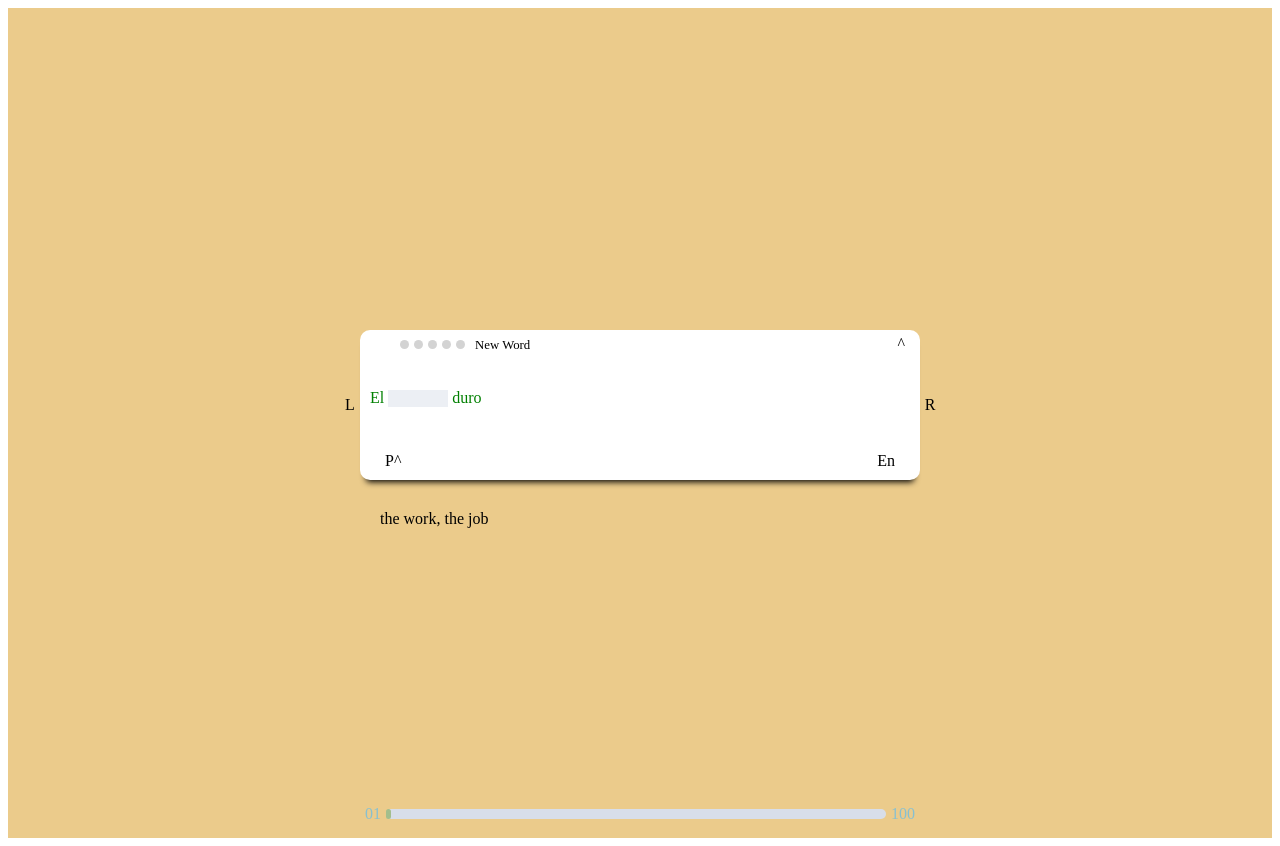
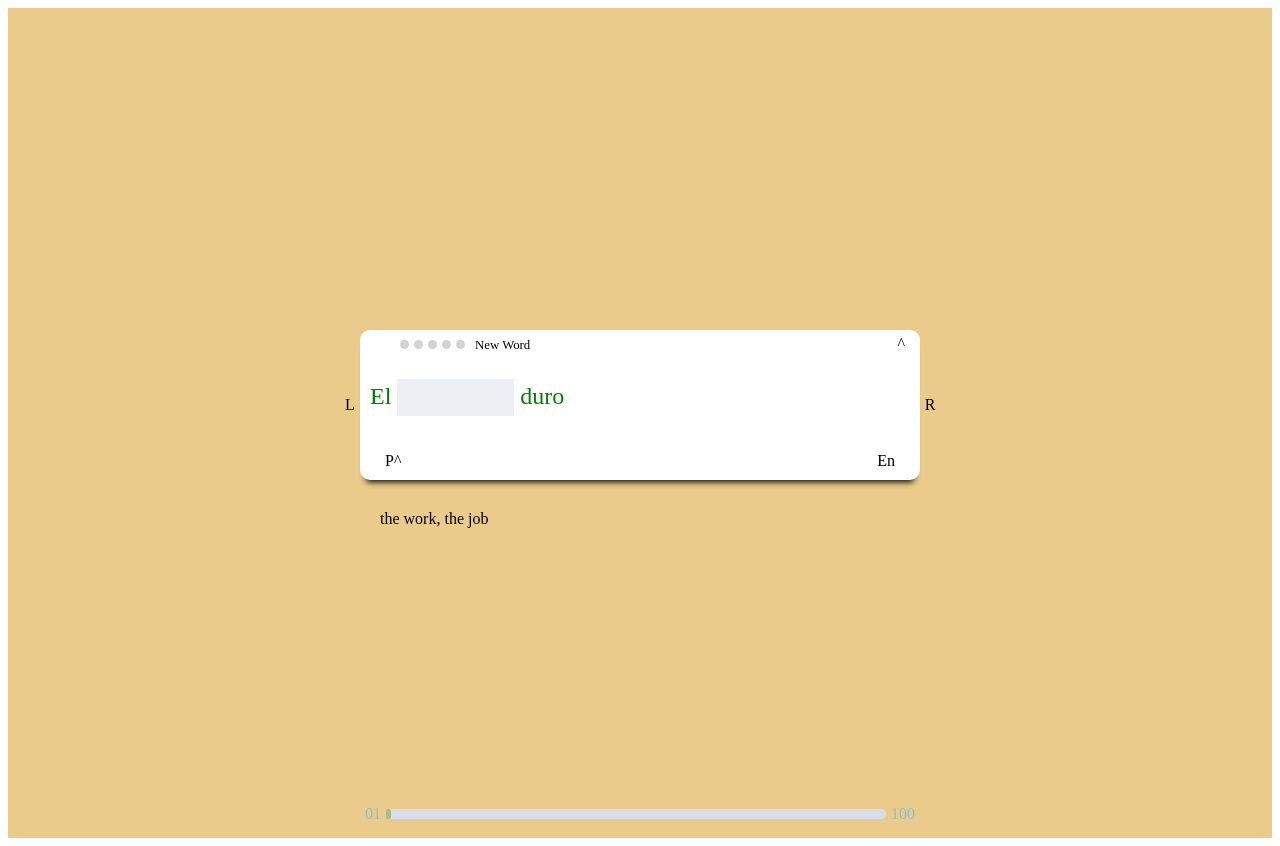
Before and after one commit to alexabush/lingvist-clone, a Next.js app: page /lingvist in a window 1280 px wide. Built offline with nearby package versions, Linux system fonts and the light colour scheme.

Commit message:
styled input

```diff
--- a/src/comp/WordInput.js
+++ b/src/comp/WordInput.js
@@ -20,6 +20,7 @@ export default function WordInput({
       </div>
       <style jsx>{`
         .sf-WordInput {
+          font-size: 1.5rem;
           display: inline-block;
           color: green;
         }
--- a/src/comp/WordInputField.js
+++ b/src/comp/WordInputField.js
@@ -30,6 +30,7 @@ export default class WordInputField extends React.Component {
   render() {
     const { value, giveHelp } = this.state;
     const { spanishWord = '' } = this.props;
+    console.log(spanishWord.length);
     const letterEls = this.generateLetters(spanishWord);
     return (
       <div className="sf-WordInputField">
@@ -39,7 +40,12 @@ export default class WordInputField extends React.Component {
               {letterEls}
             </span>
           )}
-          <input type="text" value={value} onChange={this.handleChange} />
+          <input
+            className="sf-WordInputField--input"
+            type="text"
+            value={value}
+            onChange={this.handleChange}
+          />
         </form>
         <style jsx>{`
           .sf-WordInputField {
@@ -49,12 +55,18 @@ export default class WordInputField extends React.Component {
           .sf-WordInputField--letterContainer {
             position: absolute;
           }
-          input {
+          .sf-WordInputField--input {
+            font-family: monospace;
+            font-size: 1.5rem;
+            color: green;
+            padding: 5px;
+            outline: none;
             border: none;
             background: ${polar2};
-            width: calc(${spanishWord.length} * 0.5rem);
+            box-sizing: border-box;
+            width: calc(${spanishWord.length} * 1rem + 5px);
           }
-          input:focus {
+          sf-WordInputField--input:focus {
             outline: none;
           }
           .sf-WordInputField span {
```
